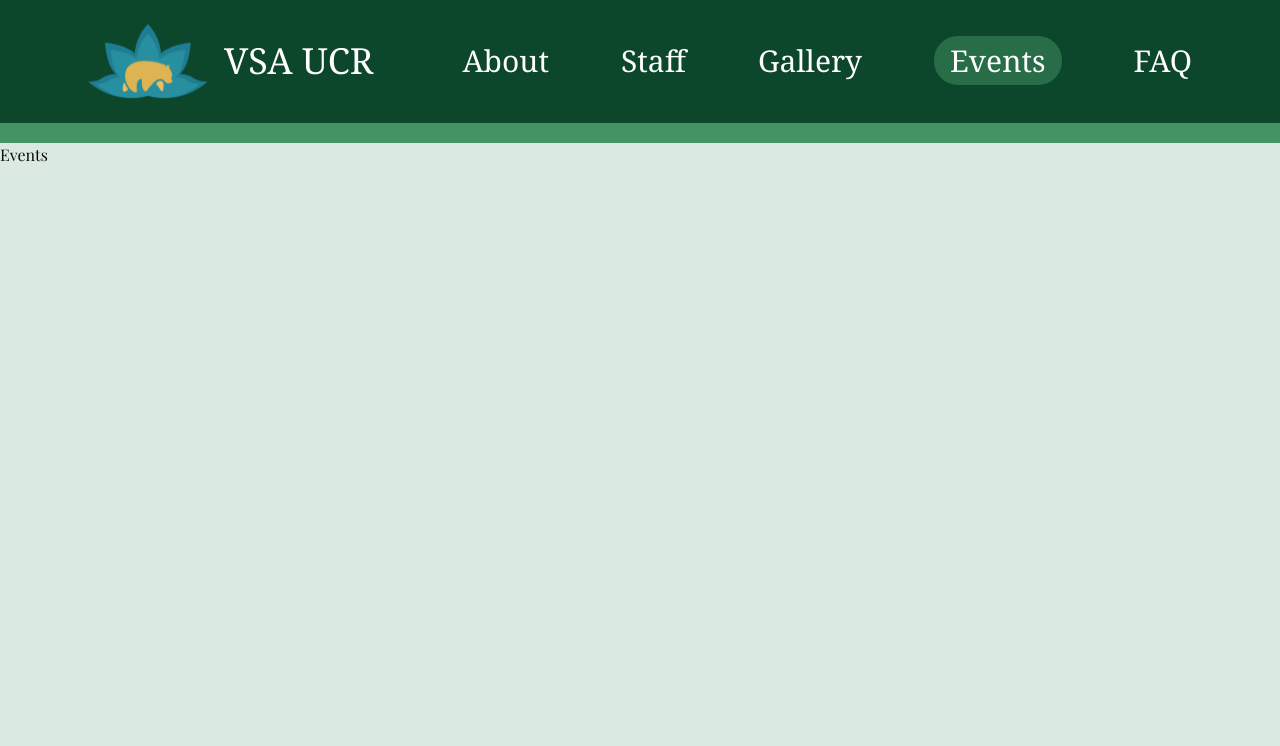
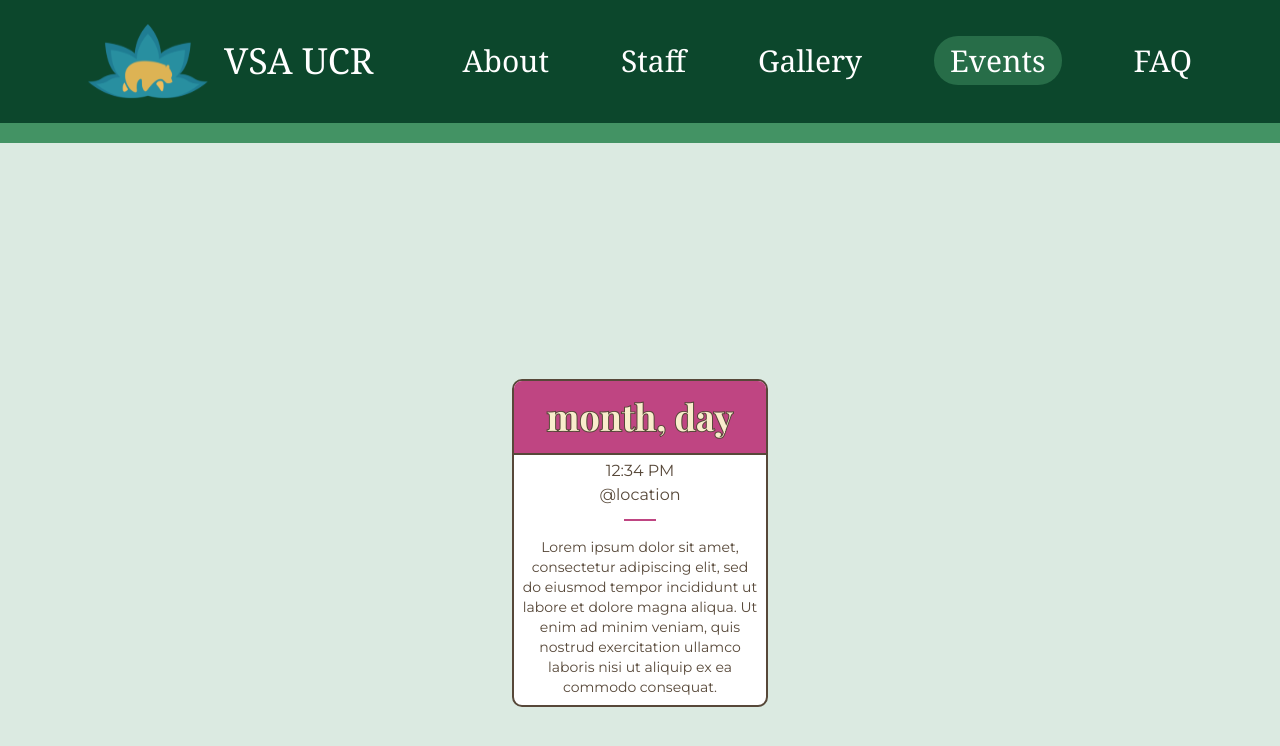
Before and after one commit to acm-ucr/vsa-website, a Next.js app: page /events in a window 1280 px wide. Shown: the top 746 px of the page. Built offline with nearby package versions, Linux system fonts and the light colour scheme.

Commit message:
"Upcoming Events Card" Ready For Review

```diff
--- a/src/app/events/page.tsx
+++ b/src/app/events/page.tsx
@@ -1,5 +1,17 @@
+import UpcomingEvents from "@/components/events/UpcomingEvents";
+
 const Events = () => {
-  return <div className="">Events</div>;
+  return (
+    <div className="flex h-screen w-screen items-center justify-center">
+      <UpcomingEvents
+        date="month, day"
+        time="12:34 PM"
+        loc="@location"
+        text="Lorem ipsum dolor sit amet, consectetur adipiscing elit, sed do eiusmod tempor incididunt ut labore et dolore magna aliqua. Ut enim ad minim veniam, quis nostrud exercitation ullamco laboris nisi ut aliquip ex ea commodo consequat."
+        color="vsa-pink-300"
+      />
+    </div>
+  );
 };
 
 export default Events;
--- a/src/app/globals.css
+++ b/src/app/globals.css
@@ -136,3 +136,10 @@
     @apply bg-background text-foreground;
   }
 }
+
+.text-outline {
+  -webkit-text-stroke-width: 2px;
+  -webkit-text-stroke-color: var(--color-vsa-brown);
+  text-rendering: geometricPrecision;
+  paint-order: stroke fill;
+}
--- /dev/null
+++ b/src/components/events/UpcomingEvents.tsx
@@ -0,0 +1,38 @@
+interface CardProps {
+  date: string;
+  time: string;
+  loc: string;
+  text: string;
+  color: string;
+}
+
+const Card = ({ date, time, loc, text, color }: CardProps) => {
+  return (
+    <div className="border-vsa-brown flex w-1/5 flex-col items-center justify-center overflow-hidden rounded-lg border-2 bg-white">
+      <div
+        className={`bg-${color} border-vsa-brown h-1/3 w-full justify-center border-b-2 p-4 text-left`}
+      >
+        <p className="text-md font-vsa-main text-vsa-yellow-200 text-outline justify-center text-center text-4xl font-extrabold">
+          {date}
+        </p>
+      </div>
+
+      <div className="h-1/3 w-full justify-center p-1 text-left">
+        <p className="font-vsa-alt text-vsa-brown justify-center text-center">
+          {time}
+        </p>
+        <p className="font-vsa-alt text-vsa-brown justify-center text-center">
+          {loc}
+        </p>
+      </div>
+
+      <div className="bg-vsa-pink-300 my-2 h-[2px] w-8"></div>
+
+      <div className="w-full rounded-b-lg p-2 text-center">
+        <p className="font-vsa-alt text-vsa-brown text-sm">{text}</p>
+      </div>
+    </div>
+  );
+};
+
+export default Card;
```
